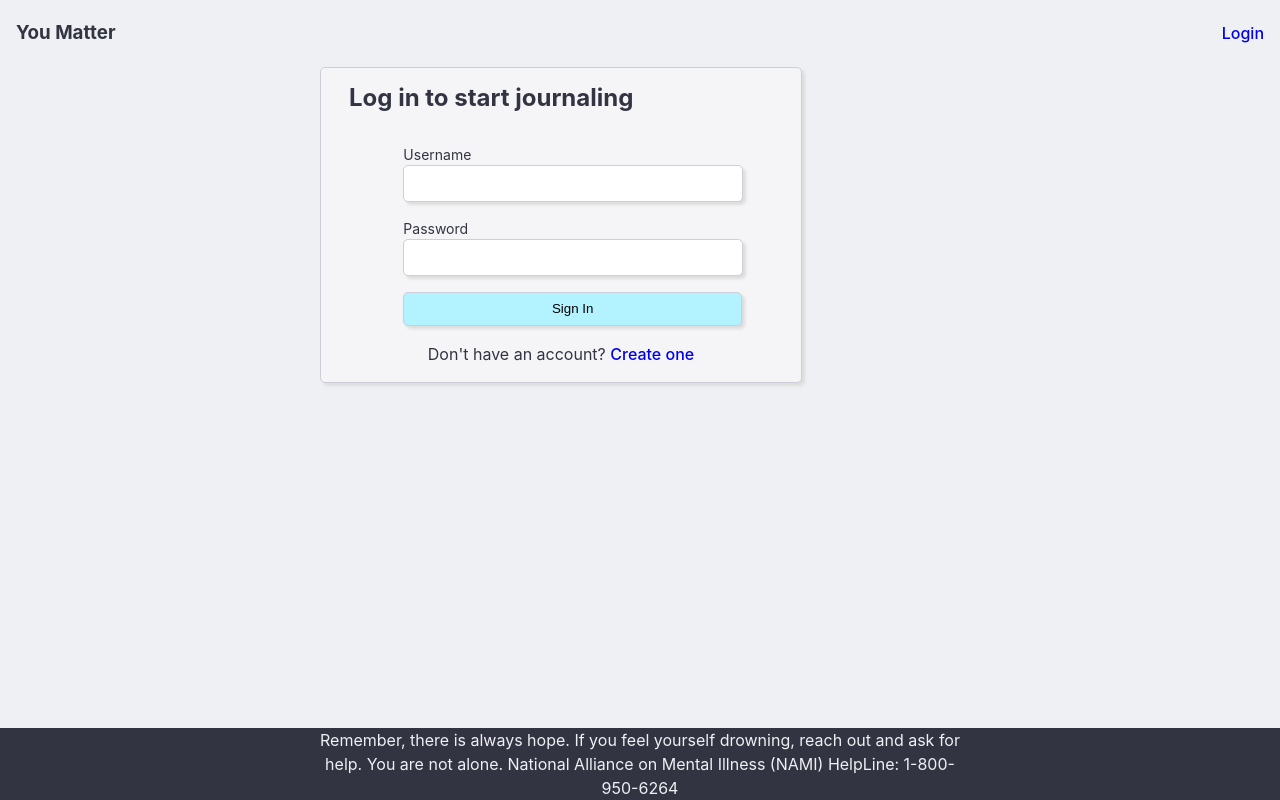
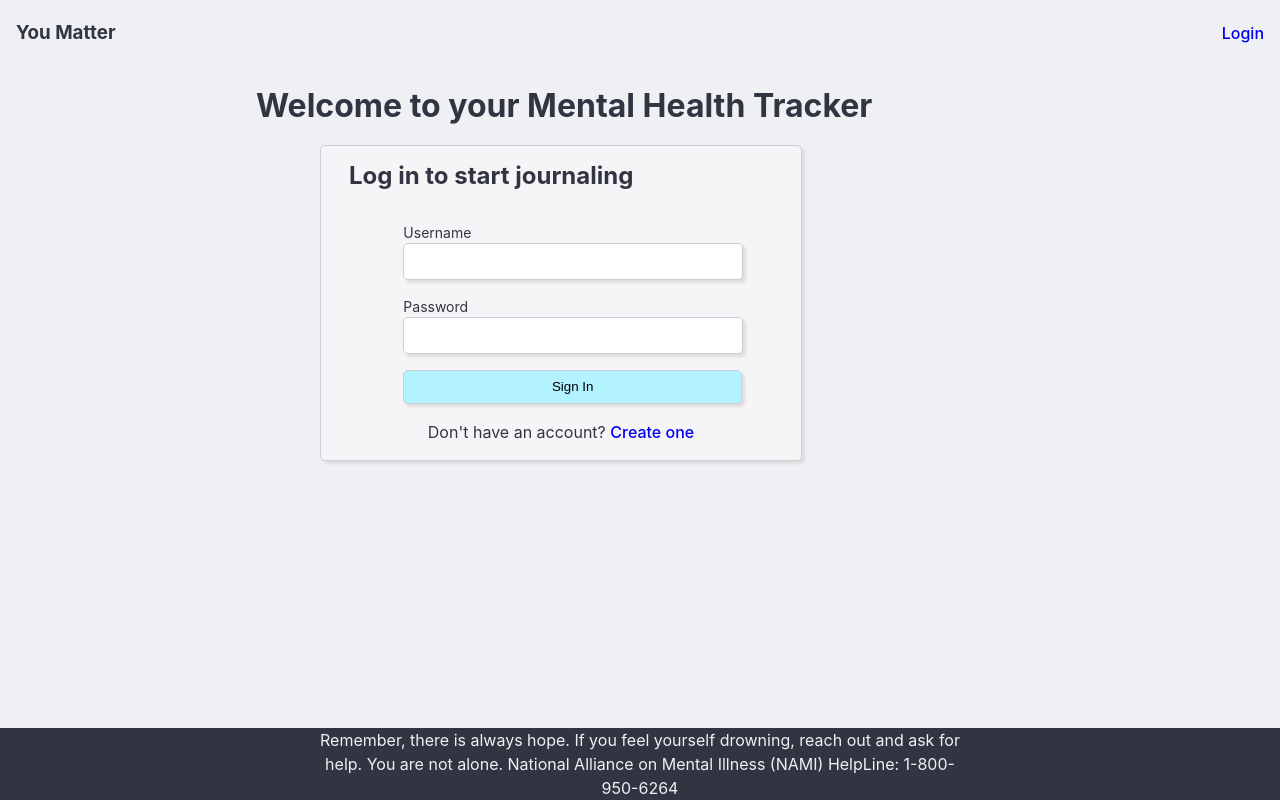
Before and after one commit to jase-d-ace/openai-ikigai-journaling, a React (Vite) app in the folder mental_health_frontend/: page /login in a window 1280 px wide. Built offline with nearby package versions, Linux system fonts and the light colour scheme.

Commit message:
flip between nav bar and title

```diff
--- a/mental_health_frontend/src/components/Nav.jsx
+++ b/mental_health_frontend/src/components/Nav.jsx
@@ -1,15 +1,20 @@
 import { Link, useLocation } from 'react-router-dom';
+import { useAuth } from "../authContext";
 
 export default function Nav() {
     const location = useLocation();
+    const { currentUser } = useAuth();
 
     return (
-        localStorage.getItem("user_token") &&
+        currentUser.isLoggedIn ?
             <div className="navigation">
                 <nav>
                     <span><Link className={`nav-link ${location.pathname == "/" ? 'current' : ""}`} to="/">Today</Link> | </span>
                     <span><Link className={`nav-link ${location.pathname == "/historical" ? 'current' : ""}`} to="/historical">Past Entries</Link></span>
                 </nav>
-            </div>
+            </div> :
+            <header className="hero-image">
+                <h1>Welcome to your Mental Health Tracker</h1>
+            </header>
     )
 }
```
